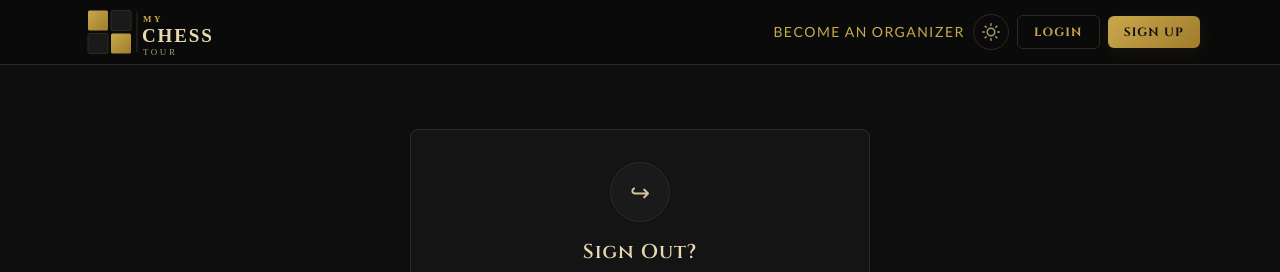
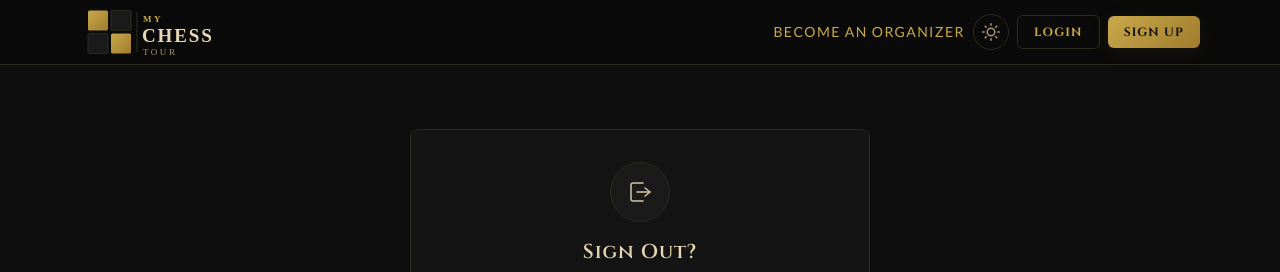
Before and after one commit to nzmksk/my-chess-tour, a Next.js app: page /auth/logout in a window 1280 px wide. Shown: the top 272 px of the page. Built offline with nearby package versions, Linux system fonts and the light colour scheme; no server answers.

Commit message:
change logout logo

```diff
--- a/src/app/auth/logout/_components/LogoutDialog.tsx
+++ b/src/app/auth/logout/_components/LogoutDialog.tsx
@@ -27,7 +27,24 @@ export default function LogoutDialog() {
       <div className="centered-col">
         <div className="auth-card card mx-auto text-center">
           <div className="confirm-icon" role="img" aria-label="Sign out">
-            ↪
+            <svg
+              xmlns="http://www.w3.org/2000/svg"
+              viewBox="0 0 24 24"
+              fill="none"
+              stroke="currentColor"
+              strokeWidth="1.5"
+              strokeLinecap="round"
+              strokeLinejoin="round"
+              aria-hidden="true"
+              width="1em"
+              height="1em"
+            >
+              {/* Door panel */}
+              <path d="M15 3H5a2 2 0 0 0-2 2v14a2 2 0 0 0 2 2h10" />
+              {/* Arrow pointing out to the right */}
+              <polyline points="17 8 22 12 17 16" />
+              <line x1="22" y1="12" x2="9" y2="12" />
+            </svg>
           </div>
           <h1 className="confirm-title">Sign Out?</h1>
           <p className="confirm-body">
```
